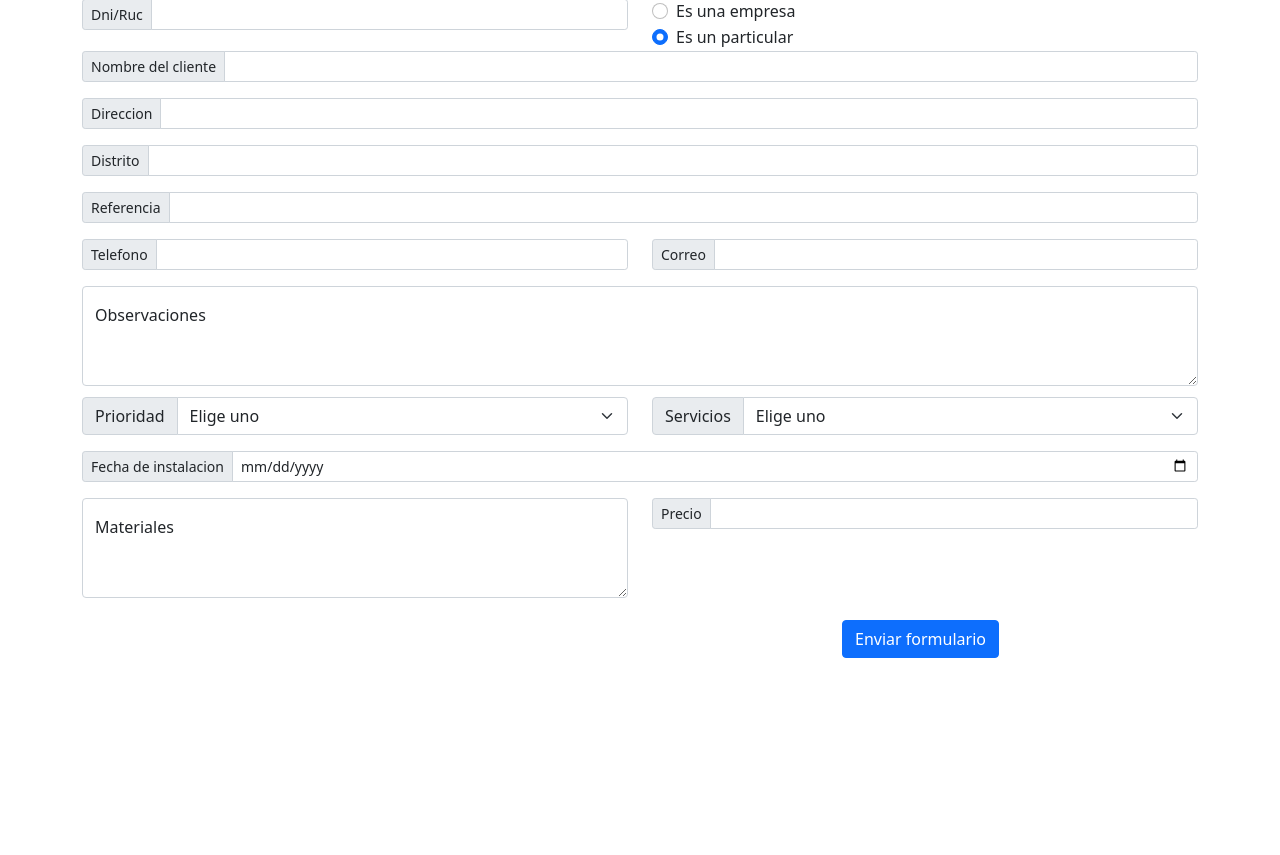
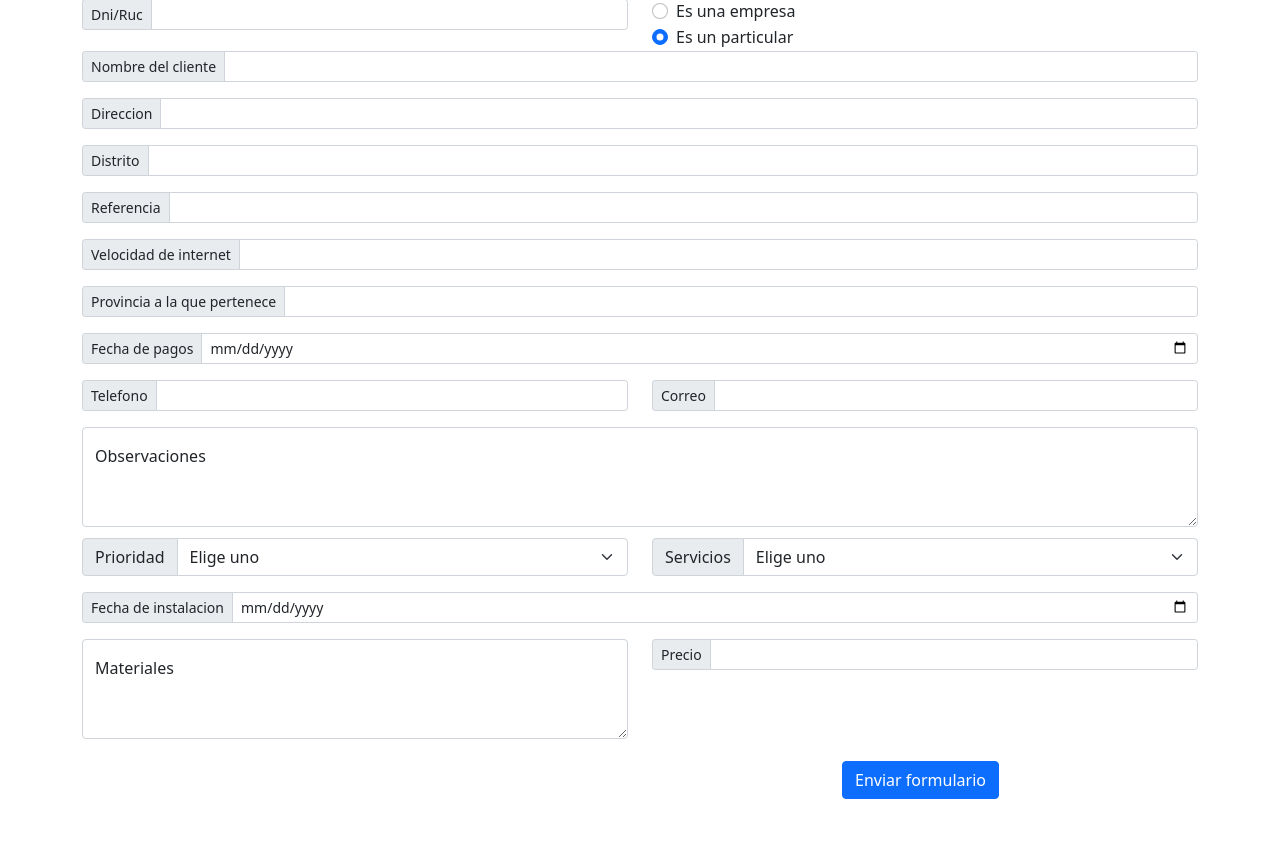
Before and after one commit to Bayonadrian/InpApp, a Django app: page /Finanzas/sales/ in a window 1280 px wide. Shown: the part 110-965 px from the top of the page. Before the commit the page ends 768 px from the top, so only its background shows below. Run offline with Django 3.2, Linux system fonts and the light colour scheme; a user stored in the database is signed in; data comes from the database, SQL or seed files in the repository; both versions use the stored data as it was after the commit.

Commit message:
Sales Actualized

```diff
--- a/Finanzas/models/SalesFormModels.py
+++ b/Finanzas/models/SalesFormModels.py
@@ -16,19 +16,22 @@ class Sales(models.Model):
 
     document = models.IntegerField(verbose_name='Dni/Ruc', unique=True)
     company = models.BooleanField(verbose_name='Es una empresa', default=False)
+    speed = models.CharField(verbose_name="Velocidad de internet", max_length=20)
+    province = models.CharField(verbose_name="Provincia a la que pertenece", max_length=50)
+    payment = models.DateField(verbose_name='Fecha de pago')
     vendor = models.CharField(verbose_name='Vendedor', max_length=150)
     name = models.CharField(verbose_name='Nombre del cliente', max_length=200)
     address = models.CharField(verbose_name='Direccion', max_length=200)
     district = models.CharField(verbose_name='Distrito', max_length=100)
-    refference = models.CharField(verbose_name='Referencia', max_length=150)
+    refference = models.CharField(verbose_name='Referencia', max_length=150, blank=True)
     phone = models.IntegerField(verbose_name='Telefono')
     mail = models.CharField(verbose_name='Correo electronico', max_length=150)
     observations = models.TextField(verbose_name='Observaciones', blank=True)
     priority = models.CharField(verbose_name='Prioridad', max_length=1, choices=PRIORITIES)
     service = models.CharField(verbose_name='Servicios', max_length=10, choices=SERVICES)
     date = models.DateField(verbose_name='Fecha', auto_now_add=True)
-    install_date = models.DateField(verbose_name='Fecha de instalacion')
-    materials = models.TextField(verbose_name='Materiales')
+    install_date = models.DateField(verbose_name='Fecha de instalacion', blank=True)
+    materials = models.TextField(verbose_name='Materiales', blank=True)
     price = models.FloatField(verbose_name='Precio')
 
     def __str__(self) -> str:
--- a/Finanzas/templates/Finanzas_sales.html
+++ b/Finanzas/templates/Finanzas_sales.html
@@ -62,6 +62,32 @@
                 </div>
             </div>
         </div>
+
+        <div class="row">
+            <div class="col">
+                <div class="input-group input-group-sm mb-3">
+                    <span class="input-group-text" id="inputGroup-sizing-sm">Velocidad de internet</span>
+                    <input type="text" class="form-control" aria-label="Sizing example input" aria-describedby="inputGroup-sizing-sm" name="speed">
+                </div>
+            </div>
+        </div>
+        <div class="row">
+            <div class="col">
+                <div class="input-group input-group-sm mb-3">
+                    <span class="input-group-text" id="inputGroup-sizing-sm">Provincia a la que pertenece</span>
+                    <input type="text" class="form-control" aria-label="Sizing example input" aria-describedby="inputGroup-sizing-sm" name="province">
+                </div>
+            </div>
+        </div>
+        <div class="row">
+            <div class="col">
+                <div class="input-group input-group-sm mb-3">
+                    <span class="input-group-text" id="inputGroup-sizing-sm">Fecha de pagos</span>
+                    <input type="date" class="form-control" aria-label="Sizing example input" aria-describedby="inputGroup-sizing-sm" name="payment">
+                </div>
+            </div>
+        </div>
+
         <div class="row">
             <div class="col">
                 <div class="input-group input-group-sm mb-3">
--- a/Finanzas/views.py
+++ b/Finanzas/views.py
@@ -1,6 +1,6 @@
 #django modules
 from django.shortcuts import render
-from django.http import HttpResponse, FileResponse
+from django.http import HttpResponse
 from django.contrib.auth.decorators import login_required
 #python modules
 import io
@@ -29,6 +29,9 @@ def sales(request):
             'address': request.POST['address'],
             'district': request.POST['district'],
             'refference': request.POST['refference'],
+            'speed': request.POST['speed'],
+            'province': request.POST['province'],
+            'payment': request.POST['payment'],
             'phone': request.POST['phone'],
             'mail': request.POST['mail'],
             'observations': request.POST['observations'],
@@ -49,9 +52,10 @@ def sales(request):
 
             w, h = A4
 
-            buffer = io.BytesIO()
+            response = HttpResponse(content_type='application/pdf')
+            response['Content-Disposition'] = 'attachment; filename="report.pdf"'
 
-            pdf = canvas.Canvas(buffer, pagesize =A4)
+            pdf = canvas.Canvas(response, pagesize =A4)
             pdf.setFont('Times-Roman', 15)
             pdf.drawString((w/2)-50, h-20, 'Documento N°: {num}'.format(num= sale.id))
             pdf.drawString(10, h-50, 'Vendedor: {vendor}'.format(vendor= sale.vendor))
@@ -59,23 +63,22 @@ def sales(request):
             pdf.drawString(10, h-110, 'Direccion: {address}'.format(address= sale.address))
             pdf.drawString(10, h-140, 'Distrito: {district}'.format(district= sale.district))
             pdf.drawString(10, h-170, 'Referencia: {refference}'.format(refference= sale.refference))
-            pdf.drawString(10, h-200, 'Telefono: {phone}'.format(phone= sale.phone))
-            pdf.drawString(10, h-230, 'E-mail: {mail}'.format(mail= sale.mail))
-            pdf.drawString(10, h-260, 'Obaservaciones: {observations}'.format(observations= sale.observations))
-            pdf.drawString(10, h-290, 'Prioridad: {priority}'.format(priority= sale.priority))
-            pdf.drawString(10, h-320, 'Servicio: {service}'.format(service= sale.service))
-            pdf.drawString(10, h-350, 'Fecha: {date}'.format(date= sale.date))
-            pdf.drawString(10, h-380, 'Fecha de instalacion: {install_date}'.format(install_date= sale.install_date))
-            pdf.drawString(10, h-410, 'Materiales: {materials}'.format(materials= sale.materials))
-            pdf.drawString(10, h-440, 'Precio: {price}'.format(price= sale.price))
-            pdf.drawString((w/2)-50, h-480, '...............................')
-            pdf.drawString((w/2)-10, h-500, 'Firma')
+            pdf.drawString(10, h-200, 'Velocidad de internet: {speed}'.format(speed= sale.speed))
+            pdf.drawString(10, h-230, 'Province: {province}'.format(province= sale.province))
+            pdf.drawString(10, h-260, 'Fecha de inicio y pagos: {payment}'.format(payment= sale.payment))
+            pdf.drawString(10, h-290, 'Telefono: {phone}'.format(phone= sale.phone))
+            pdf.drawString(10, h-320, 'E-mail: {mail}'.format(mail= sale.mail))
+            pdf.drawString(10, h-350, 'Obaservaciones: {observations}'.format(observations= sale.observations))
+            pdf.drawString(10, h-380, 'Prioridad: {priority}'.format(priority= sale.priority))
+            pdf.drawString(10, h-410, 'Servicio: {service}'.format(service= sale.service))
+            pdf.drawString(10, h-440, 'Fecha: {date}'.format(date= sale.date))
+            pdf.drawString(10, h-470, 'Precio: {price}'.format(price= sale.price))
+            pdf.drawString((w/2)-50, h-500, '...............................')
+            pdf.drawString((w/2)-10, h-530, 'Firma')
             pdf.showPage()
             pdf.save()
 
-            buffer.seek(0)
-
-            return FileResponse(buffer, as_attachment=True, filename= 'report{num}.pdf'.format(num= sale.id))
+            return response
 
         else:
 
```
Also changed, not shown: Finanzas/tests.py (+24 -6 lines), Finanzas/migrations/0001_initial.py, Finanzas/migrations/0002_sales_company.py (deleted), Finanzas/migrations/0003_alter_sales_company.py (deleted), Finanzas/migrations/0004_alter_sales_company.py (deleted), Finanzas/migrations/0005_alter_sales_document.py (deleted), db.sqlite3.
